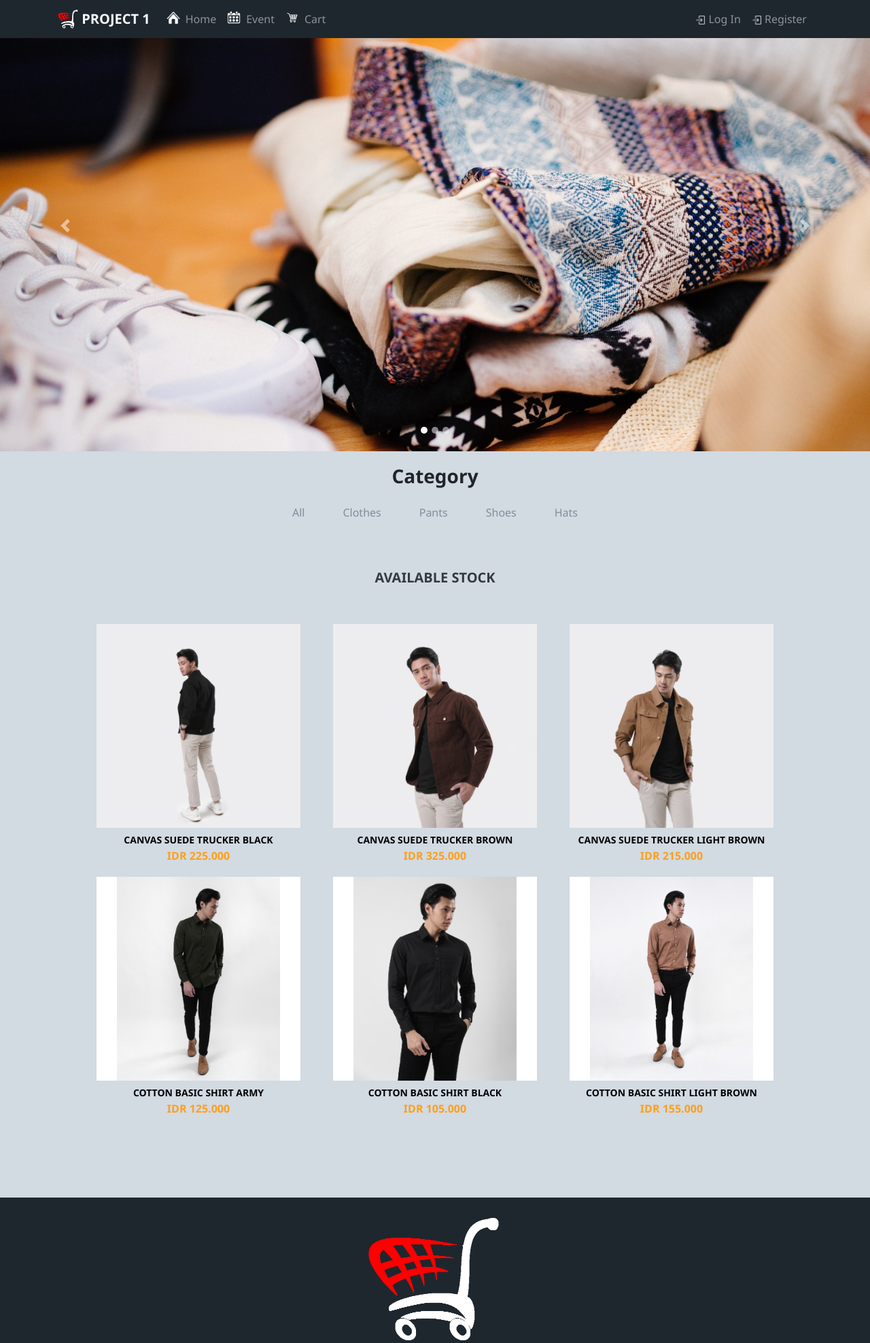
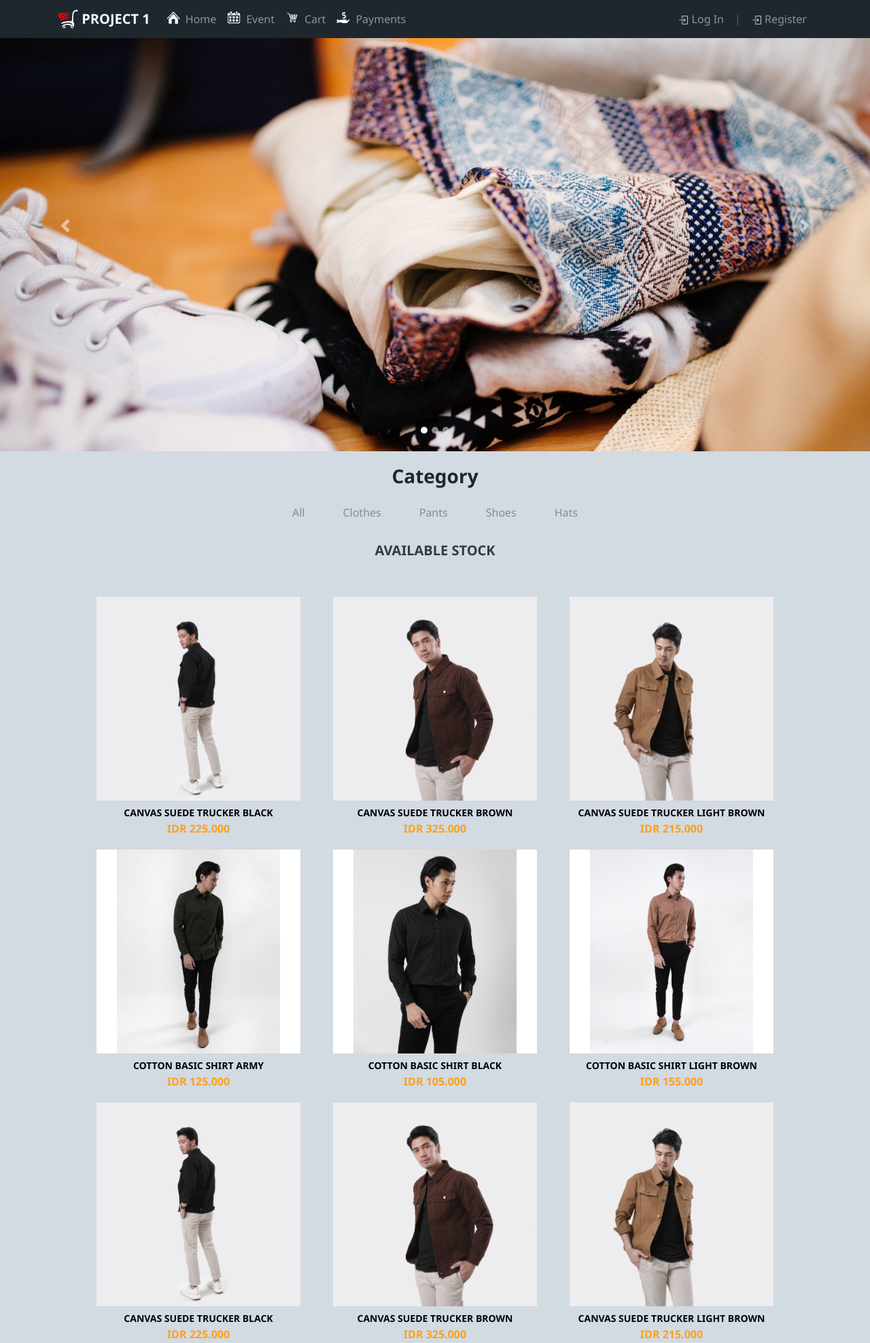
Before and after one commit to alfigufron/ecommerce-php-pdo, a PHP site: page / in a window 1280 px wide. Shown: the top 1976 px of the page at 68% size. Run offline with PHP 8.4, Linux system fonts and the light colour scheme.

Commit message:
LabSoftware

```diff
--- a/asset/css/style.css
+++ b/asset/css/style.css
@@ -4,6 +4,8 @@ body{font-family: 'Segoe UI', Tahoma, Geneva, Verdana, sans-serif!important}
 .bg-gray1{background-color: #1e272e;}
 .bg-white1{background-color: #d2dae2;}
 .bg-white2{background-color: #747d8c;}
+.bg-white3{background-color: #ffffff;}
+.bg-desc{background-image: url('../img/background/bg.jpg');height: auto;background-repeat: no-repeat;background-size: cover;}
 
 /* Navbar */
 .nav-menu{white-space: nowrap;}
@@ -11,6 +13,9 @@ body{font-family: 'Segoe UI', Tahoma, Geneva, Verdana, sans-serif!important}
 /* Slide Image */
 .carousel-size{max-height: 664px!important;width: 100%;}
 .carousel-indicators li{width: 10px!important;height: 10px!important;border-radius: 100%;}
+
+.news h3{padding: 40px 0px 10px 0px;font-weight: 600;}
+/* .news p{padding: 0px 40px;} */
 
 /* Category */
 .category{text-align: center;padding: 20px 0px;cursor: default;padding-bottom: 100px;}
@@ -40,3 +45,12 @@ body{font-family: 'Segoe UI', Tahoma, Geneva, Verdana, sans-serif!important}
 .social-media ul li a:hover{color: #a4b0be;text-decoration: none;}
 .social-media ul li a img{width: 18px;height: 18px;}
 .social-list{white-space: nowrap;}
+
+/* Form Login */
+.form-login{display: flex;padding-top: 40px;justify-content: center;}
+/* .head-login{width: 600px;height: 420px;background-color: black;} */
+.carousel-size-login{width: 700px!important;height: 520px!important;border-radius: 8px 0px 0px 8px;}
+.body-login{width: 400px;height: 520px;border-radius: 0px 8px 8px 0px;text-align: center;}
+.body-login h3{color: #ffffff;font-weight: bold;text-align: center;margin-top: 30px;cursor: default;margin-bottom: 50px;}
+
+.input-login{width: 350px;;background-color: #1e272e;border: none;border-bottom: 1px white solid;color: white;padding: 8px 5px;margin-top: 20px;}
--- a/index.php
+++ b/index.php
@@ -26,7 +26,7 @@
                 <ul class="navbar-nav mr-auto">
                     <li class="nav-item">
                         <div class="nav-menu">
-                            <a class="nav-link d-inline-flex" href="#">
+                            <a class="nav-link d-inline-flex" href="index.php">
                                 <img src="asset/img/home-button.png" width="20" height="20" alt="" class="mr-2">
                                 Home
                             </a>
@@ -48,17 +48,25 @@
                             </a>
                         </div>
                     </li>
+                    <li class="nav-item">
+                        <div class="nav-menu">
+                            <a class="nav-link d-inline-flex" href="#">
+                                <img src="asset/img/payment-icon.png" width="20" height="20" alt="" class="mr-2">
+                                Payments
+                            </a>
+                        </div>
+                    </li>
                 </ul>
                 <ul class="navbar-nav ml-auto">
                     <li class="nav-item">
                         <div class="nav-menu">
-                            <a class="nav-link" href="#">
+                            <a class="nav-link" href="account/index.php">
                                 <img src="asset/img/login-button.png" width="15" height="15" alt="">
                                 Log In
                             </a>
                         </div>
                     </li>
-                    <!-- <li><a class="nav-link disabled" data-toggle="collapse">|</a></li> -->
+                    <li><a class="nav-link disabled">|</a></li>
                     <li class="nav-item">
                         <div class="nav-menu">
                             <a class="nav-link" href="#">
@@ -102,7 +110,7 @@
     </div>
 
     <!-- Menu -->
-    <div class="container-fluid category bg-white1 pb-5">
+    <div class="container-fluid category bg-white1">
         <h3 class="font-weight-bold mb-3">Category</h3>
         <ul class="list-unstyled d-inline-flex text-dark">
             <li class="p-2 list-category">
@@ -121,10 +129,65 @@
                 <a href="#">Hats</a>
             </li>
         </ul>
+
         <!-- Product -->
         <div class="container storage-brand">
-            <h5 class="text-uppercase text-dark font-weight-bolder mt-5">Available stock</h5>
+            <h5 class="text-uppercase text-dark font-weight-bolder mt-2">Available stock</h5>
             <div class="row justify-content-center">
+                <div class="col-3-auto m-4 mt-5">
+                    <div class="product-image">
+                        <a href="#" class="product">
+                            <img src="asset/img/storage/clothing_1.jpg" alt="">
+                            CANVAS SUEDE TRUCKER BLACK
+                        </a>
+                        <p>IDR 225.000</p>
+                    </div>
+                </div>
+                <div class="col-3-auto m-4 mt-5">
+                    <div class="product-image">
+                        <a href="#" class="">
+                            <img src="asset/img/storage/clothing_2.jpg" alt="">
+                            CANVAS SUEDE TRUCKER BROWN
+                        </a>
+                        <p>IDR 325.000</p>
+                    </div>
+                </div>
+                <div class="col-3-auto m-4 mt-5">
+                    <div class="product-image">
+                        <a href="#" class="">
+                            <img src="asset/img/storage/clothing_3.jpg" alt="">
+                            CANVAS SUEDE TRUCKER LIGHT BROWN
+                        </a>
+                        <p>IDR 215.000</p>
+                    </div>
+                </div>
+                <div class="col-3-auto m-4 mt-5">
+                    <div class="product-image">
+                        <a href="#" class="">
+                            <img src="asset/img/storage/clothing_4.jpg" alt="">
+                            COTTON BASIC SHIRT ARMY
+                        </a>
+                        <p>IDR 125.000</p>
+                    </div>
+                </div>
+                <div class="col-3-auto m-4 mt-5">
+                    <div class="product-image">
+                        <a href="#" class="">
+                            <img src="asset/img/storage/clothing_5.jpg" alt="">
+                            COTTON BASIC SHIRT BLACK
+                        </a>
+                        <p>IDR 105.000</p>
+                    </div>
+                </div>
+                <div class="col-3-auto m-4 mt-5">
+                    <div class="product-image">
+                        <a href="#" class="">
+                            <img src="asset/img/storage/clothing_6.jpg" alt="">
+                            COTTON BASIC SHIRT LIGHT BROWN
+                        </a>
+                        <p>IDR 155.000</p>
+                    </div>
+                </div>
                 <div class="col-3-auto m-4 mt-5">
                     <div class="product-image">
                         <a href="#" class="product">
```
Also changed, not shown: account/index.php (added, +122 -0 lines), prepere.txt (added, +55 -0 lines), asset/img/14-143753_facebook-logo-facebook-grey-vector.png.jpg (deleted), asset/img/background/bg.jpg (added), asset/img/facebook-icon.png (deleted), asset/img/instagram-icon.png (deleted), asset/img/payment-icon.jpg (added), asset/img/payment-icon.png (added), asset/img/twitter-icon.png (deleted), asset/img/whatsapp-icon.png (deleted), 1 other file.
